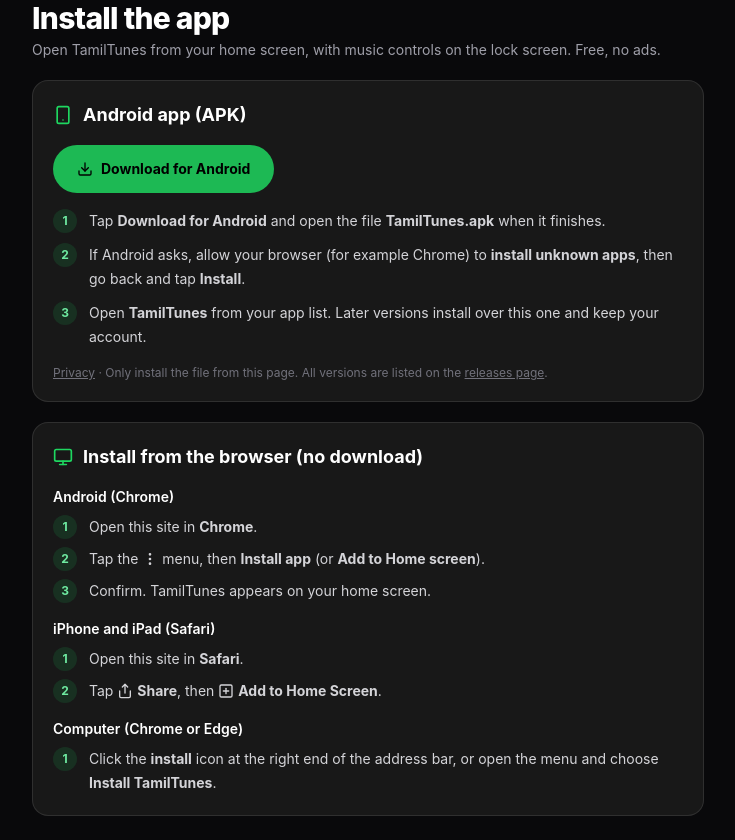
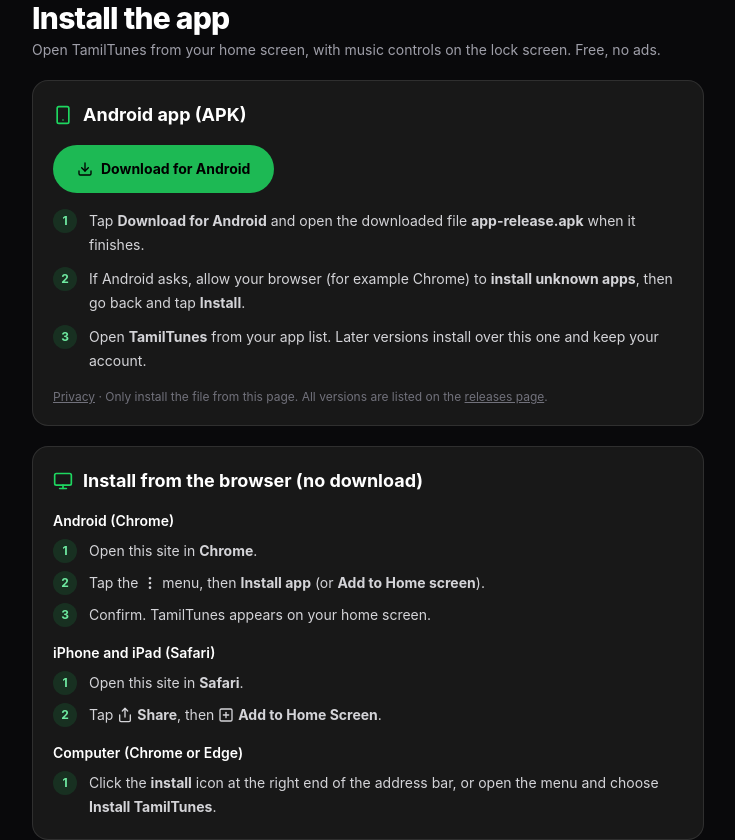
Before and after one commit to Deepak-G-T/tamiltunes, a React (Vite) app in the folder frontend/: page /install in a window 1280 px wide. Shown: the whole page, without its empty margins (272-1007 px from the left). Before the commit the page ends 816 px from the top, so only its background shows below. Built offline with nearby package versions, Linux system fonts and the light colour scheme; no server answers; what @capacitor/core would draw is missing.

Commit message:
Install page: step 1 names app-release.apk

```diff
--- a/frontend/src/pages/Install.jsx
+++ b/frontend/src/pages/Install.jsx
@@ -45,7 +45,7 @@ const Install = () => {
           <Download className="w-4 h-4" aria-hidden="true" /> Download for Android
         </a>
         <ol className="space-y-2.5">
-          <Step n={1}>Tap <b>Download for Android</b> and open the file <b>TamilTunes.apk</b> when it finishes.</Step>
+          <Step n={1}>Tap <b>Download for Android</b> and open the downloaded file <b>app-release.apk</b> when it finishes.</Step>
           <Step n={2}>If Android asks, allow your browser (for example Chrome) to <b>install unknown apps</b>, then go back and tap <b>Install</b>.</Step>
           <Step n={3}>Open <b>TamilTunes</b> from your app list. Later versions install over this one and keep your account.</Step>
         </ol>
```
